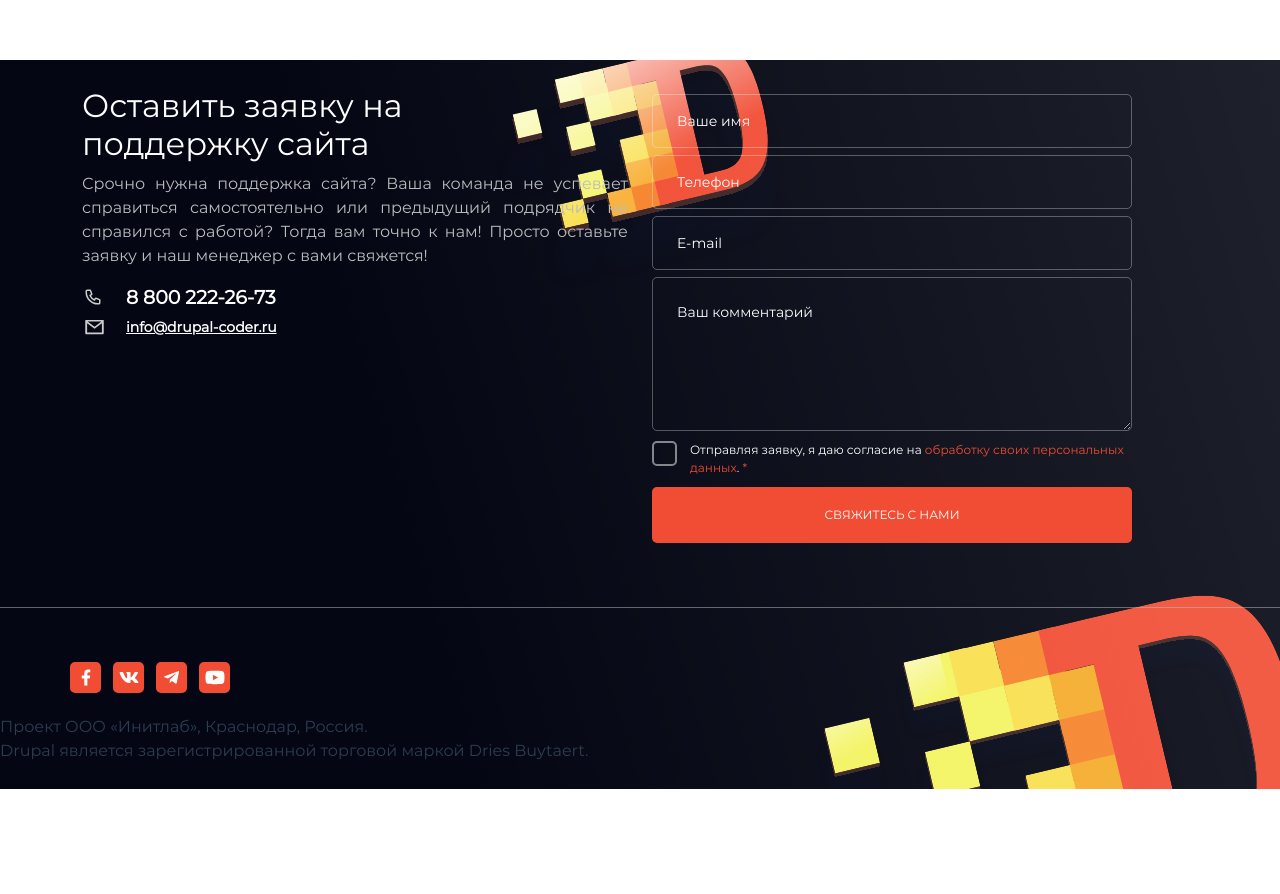
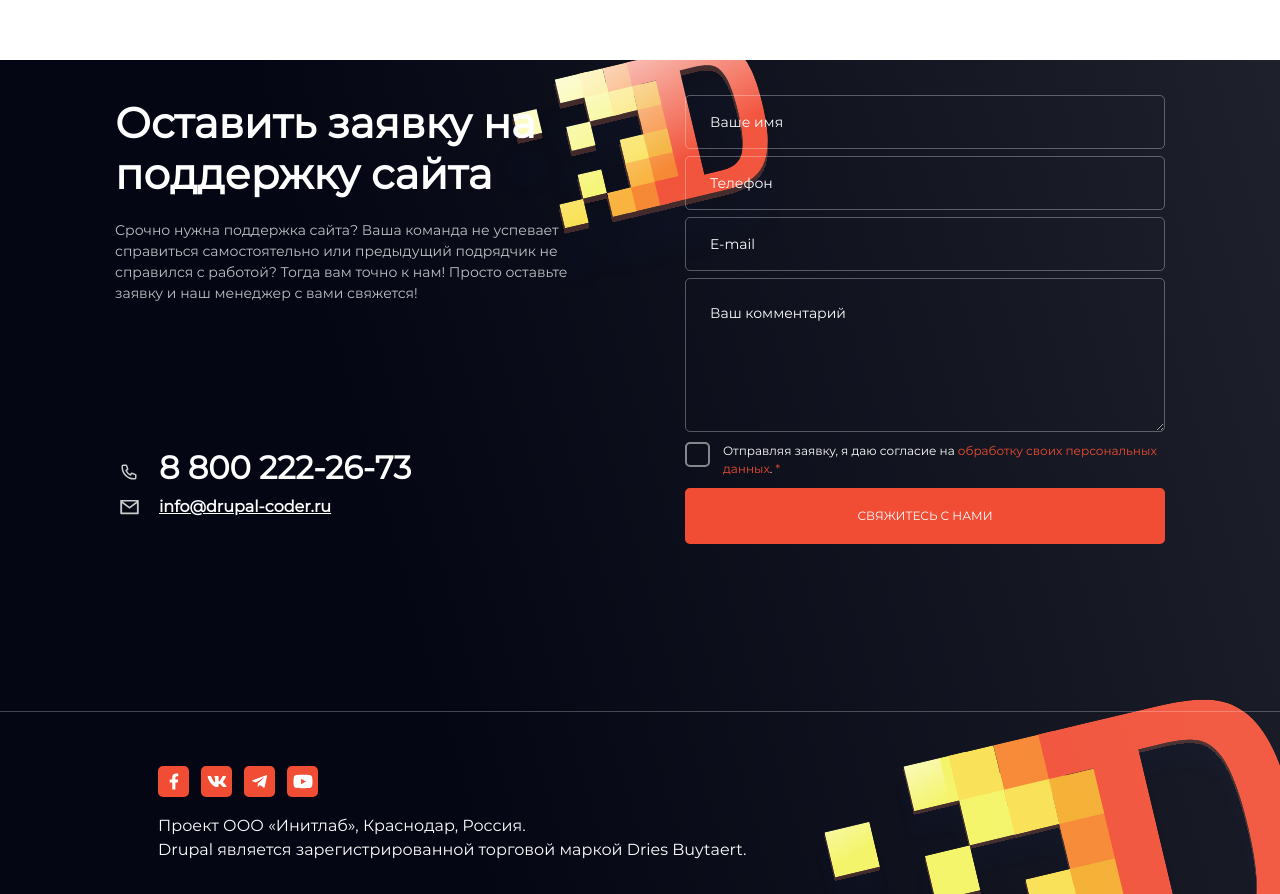
Before and after one commit to Kurva2076/WEBProject, a Vue app: page / in a window 1280 px wide. Before the commit the page ends 800 px from the top, so only its background shows below. Built offline with nearby package versions, Linux system fonts and the light colour scheme.

Commit message:
1. Доделал позиционирование всех блоков для компьютера, без брейкпонтов особо 2. Упорядочил css код для лучшего восприятия

```diff
--- a/package.json
+++ b/package.json
@@ -11,6 +11,7 @@
     "@fortawesome/fontawesome-svg-core": "^6.5.1",
     "@fortawesome/free-brands-svg-icons": "^5.15.4",
     "@fortawesome/vue-fontawesome": "^3.0.5",
+    "@vueuse/head": "^2.0.0",
     "core-js": "^3.8.3",
     "npm": "^10.2.5",
     "vue": "^3.2.13",
--- a/src/App.vue
+++ b/src/App.vue
@@ -19,13 +19,13 @@ export default {
   src: url("./assets/fonts/Montserrat/Montserrat-Regular.ttf") format("truetype");
 }
 
-body {
+* {
   margin: 0;
   font-family: "Montserrat", system-ui !important;
 }
 
 #app {
-  color: #2c3e50;
   margin-top: 60px;
+  color: #FFFFFF;
 }
 </style>
--- a/src/components/FormBlock.vue
+++ b/src/components/FormBlock.vue
@@ -1,11 +1,14 @@
 <template>
+
   <div class="block-form-footer-container">
-    <div class="block-form-container">
-      <div id="requestForSupport" class="block-form container">
-        <div class="row">
+    <div class="block-form-container container">
+      <div id="requestForSupport" class="block-form">
+        <div class="row justify-content-center">
           <div class="requestMessage col-xs-12 col-md-6">
+            <div class="row justify-content-center">
+              <div id="messageInfo" class="col">
                 <div class="subtitle">
-              <h2>Оставить заявку на<br />поддержку сайта</h2>
+                  <h2 class="fw-bolder">Оставить заявку на<br />поддержку сайта</h2>
                 </div>
 
                 <div class="bodyText">
@@ -18,20 +21,23 @@
                   </p>
                 </div>
 
-            <div class="contactInformation">
+                <div class="contactInformation fw-bolder">
                   <ul>
                     <li class="servicePhone">
-                  <a class="linkPhone" href="tel:88002222673">8 800 222-26-73</a>
+                      <a class="linkPhone fs-2" href="tel:88002222673">8 800 222-26-73</a>
                     </li>
                     <li class="serviceEMail">
-                  <a class="linkEMail" href="mailto:info@drupal-coder.ru">info@drupal-coder.ru</a>
+                      <a class="linkEMail fs-6" href="mailto:info@drupal-coder.ru">info@drupal-coder.ru</a>
                     </li>
                   </ul>
                 </div>
               </div>
+            </div>
+          </div>
 
           <div class="requestForm col-xs-12 col-md-6">
-            <form id="clientInfo">
+            <div class="row justify-content-center">
+              <form id="clientInfo" class="col">
                 <div class="formElement">
                   <div class="textElement">
                     <div class="nameText">
@@ -89,6 +95,8 @@
           </div>
         </div>
       </div>
+    </div>
+
     <footer class="footer">
       <div class="social-network-buttons container">
         <div class="row">
@@ -99,6 +107,7 @@
               </a>
             </button>
           </div>
+
           <div class="col">
             <button name="vkontakte" type="button">
               <a href="../../public/index.html">
@@ -106,6 +115,7 @@
               </a>
             </button>
           </div>
+
           <div class="col">
             <button name="telegram" type="button">
               <a href="../../public/index.html">
@@ -113,13 +123,13 @@
               </a>
             </button>
           </div>
+
           <div class="col">
             <button name="youtube" type="button">
               <a href="../../public/index.html">
                 <fa :icon="[ 'fab', 'youtube' ]" />
               </a>
             </button>
-          </div>
           </div>
         </div>
 
@@ -129,8 +139,10 @@
             Drupal является зарегистрированной торговой маркой Dries Buytaert.
           </span>
         </div>
+      </div>
     </footer>
   </div>
+
 </template>
 
 <script>
@@ -145,39 +157,42 @@ export default {
 
 .block-form-container {
   min-height: 547px;
-}
-
-.block-form {
-  padding-top: 27px;
-}
-
-.footer {
-  height: 183px;
-  border-bottom: 1px solid rgb(256, 256, 256);
-  border-top: 1px solid rgba(192, 192, 192, 0.5);
+  padding-top: 28px;
+  margin-bottom: 88px;
 }
 
 .block-form-footer-container {
-  background: linear-gradient(254deg, rgba(255, 255, 255, .276) -110%, rgba(255, 255, 255, 0) 68.75%),
+  background: linear-gradient(254deg, rgba(256, 256, 256, .276) -110%, rgba(256, 256, 256, 0) 68.75%),
   url(../assets/img/D.svg) no-repeat bottom right, url(../assets/img/D-flying.svg) no-repeat center top, #040613;
 }
 
-.subtitle,
-.contactInformation {
-  color: #FFFFFF;
-}
-
-.bodyText {
-  color: #BBBCBE;
+#messageInfo {
+  max-width: 504px;
 }
 
 .subtitle {
+  padding-top: 10px;
+  padding-bottom: 12px;
   text-align: center;
+
+  & > h2 {
+    font-size: 42px;
+    line-height: 51px;
+  }
 }
 
 .bodyText,
 .contactInformation {
   text-align: justify;
+}
+
+.bodyText {
+  font-size: 14px;
+  opacity: 0.75;
+}
+
+.contactInformation {
+  margin-top: 140px
 }
 
 @media (min-width: 601px) {
@@ -191,7 +206,7 @@ export default {
   .subtitle,
   .bodyText,
   .contactInformation {
-    text-align: justify;
+    text-align: start;
   }
 }
 
@@ -199,62 +214,61 @@ export default {
   padding-left: 0;
 }
 
-.servicePhone,
-.serviceEMail {
-  &::marker {
+.servicePhone::marker,
+.serviceEMail::marker {
   content: none;
 }
+
+.linkPhone::before,
+.linkEMail::before {
+  content: "";
+  display: inline-block;
+  height: 18px;
+  margin-right: 26px;
 }
 
 .linkPhone::before {
-  content: "";
-  display: inline-block;
   width: 18px;
-  height: 18px;
   background: url(../assets/img/phone-icon.svg) no-repeat center;
-  margin-right: 26px;
   position: relative;
   top: 2px;
-  left: 2px;
+  left: 5px;
 }
 
 .linkEMail::before {
-  content: "";
-  display: inline-block;
   width: 24px;
-  height: 18px;
   background: url(../assets/img/email-icon.svg) no-repeat center;
   margin-right: 20px;
   margin-top: 2px;
   position: relative;
   top: 4px;
-}
-
-.linkPhone,
-.linkPhone:active,
-.linkPhone:hover,
-.linkEMail,
-.linkEMail:active,
-.linkEMail:hover{
-  color: #FFFFFF;
+  left: 2px;
 }
 
 .linkPhone,
 .linkEMail {
   font-size: 14px;
   font-weight: 700;
+  color: #FFFFFF;
+
+  &:active,
+  &:hover {
+    color: #FFFFFF;
+  }
 }
 
 .linkPhone,
 .linkPhone:active,
 .linkPhone:hover {
   text-decoration: none !important;
-  font-size: 19px;
+}
+
+.requestForm {
+  padding-bottom: 79px;
 }
 
 #clientInfo {
-  margin-top: 1px;
-  max-width: 480px;
+  max-width: 504px;
 }
 
 .formElement > .textElement {
@@ -272,35 +286,35 @@ export default {
   font-size: 14px;
   line-height: 16px;
   transition: box-shadow 100ms;
+
   &:focus {
     outline: none;
     text-decoration-skip-box: none;
     border-color: #ee4d31;
     box-shadow: 0 0 9px calc(1px / 4) #ee4d31;
   }
+
   &:read-write,
   &::placeholder {
     font-weight: 500;
     font-size: 14px;
     color: #FFFFFF;
   }
+
   &:read-write {
     padding: 26px 24px;
   }
 }
 
-.textElement textarea,
-.messageText {
+.textElement textarea {
   height: 154px;
 }
 
-.userAgree > label {
+.userAgree {
+  margin: 3px 0 10px;
+
+  & > label {
     cursor: pointer;
-}
-
-.userAgree {
-  margin: 10px 0;
-  > label {
     display: flex;
   }
 }
@@ -310,9 +324,11 @@ export default {
   font-weight: 400;
   font-size: 12px;
   color: #FFFFFF;
+
   & > a {
     color: #ee4d31;
     text-decoration: none;
+
     &:hover {
       text-decoration: underline;
     }
@@ -331,15 +347,8 @@ input[name="agreeCheckbox"] {
   height: 25px;
   border: 2px solid rgba(256, 256, 256, 0.5);
   border-radius: 5px;
-}
 
-input[name="agreeCheckbox"]:focus + .custom-checkbox,
-input[name="agreeCheckbox"]:checked:focus + .custom-checkbox {
-  border-color: #ee4d31;
-  box-shadow: 0 0 9px calc(1px / 4) #ee4d31;
-}
-
-.custom-checkbox::after {
+  &::after {
     display: block;
     content: "";
     position: relative;
@@ -352,9 +361,17 @@ input[name="agreeCheckbox"]:checked:focus + .custom-checkbox {
     opacity: 0;
     transition: rotate 400ms, opacity 200ms;
   }
+}
+
+input[name="agreeCheckbox"]:focus + .custom-checkbox,
+input[name="agreeCheckbox"]:checked:focus + .custom-checkbox {
+  border-color: #ee4d31;
+  box-shadow: 0 0 9px calc(1px / 4) #ee4d31;
+}
 
 input[name="agreeCheckbox"]:checked + .custom-checkbox {
   border-color: #838488;
+
   &::after {
     rotate: 0deg;
     opacity: 1;
@@ -373,18 +390,26 @@ input[name="agreeCheckbox"]:checked + .custom-checkbox {
   line-height: 12px;
   align-content: center;
   transition: background-color 300ms;
+
   &:hover {
     background-color: rgba(241, 77, 52, 0);
   }
 }
 
-.social-network-buttons.container {
+.footer {
+  height: 183px;
+  border-top: 1px solid rgba(256, 256, 256, 0.25);
 
+  & > .container {
+    --bs-gutter-x: 11rem;
+  }
 }
 
 .social-network-buttons > .row {
+  --bs-gutter-x: 0;
   column-gap: 12px;
-  padding: 54px 0 15px;
+  padding: 54px 0 10px;
+
   > .col {
     max-width: 31px !important;
     min-width: 31px !important;
@@ -400,10 +425,12 @@ input[name="agreeCheckbox"]:checked + .custom-checkbox {
   border: 2px solid #F14D34;
   border-radius: 5px;
   transition: background-color 300ms;
+
   &:hover {
     background-color: rgba(241, 77, 52, 0);
   }
-  > a {
+
+  & > a {
     display: inline-block;
     width: 31px;
     height: 31px;
@@ -413,30 +440,21 @@ input[name="agreeCheckbox"]:checked + .custom-checkbox {
   }
 }
 
-button[name="facebook"] svg {
-  color: #FFFFFF;
-  width: 10px;
-  height: 31px;
-}
-
-button[name="vkontakte"] svg {
-  color: #FFFFFF;
-  width: 20px;
-  height: 31px;
-}
-
-button[name="telegram"] svg {
-  color: #FFFFFF;
-  width: 15px;
-  height: 31px;
-}
-
+button[name="facebook"] svg,
+button[name="vkontakte"] svg,
+button[name="telegram"] svg,
 button[name="youtube"] svg {
   color: #FFFFFF;
   width: 20px;
   height: 31px;
 }
 
+button[name="facebook"] svg {
+  width: 10px;
+}
 
+button[name="telegram"] svg {
+  width: 15px;
+}
 
 </style>
```
Also changed, not shown: src/main.js (+2 -5 lines), 1 other file (tests, documents, lock files or other folders). Lines whose indentation alone changed are shown as unchanged.
